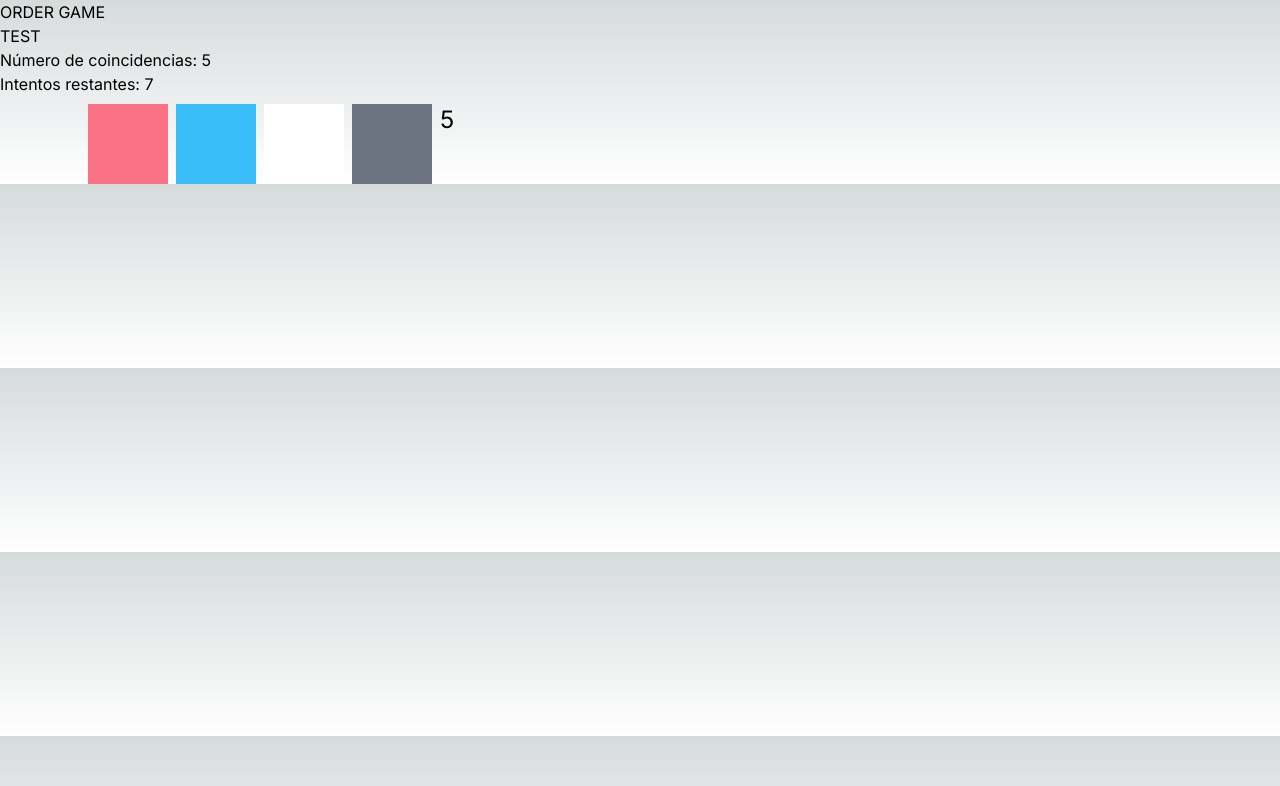
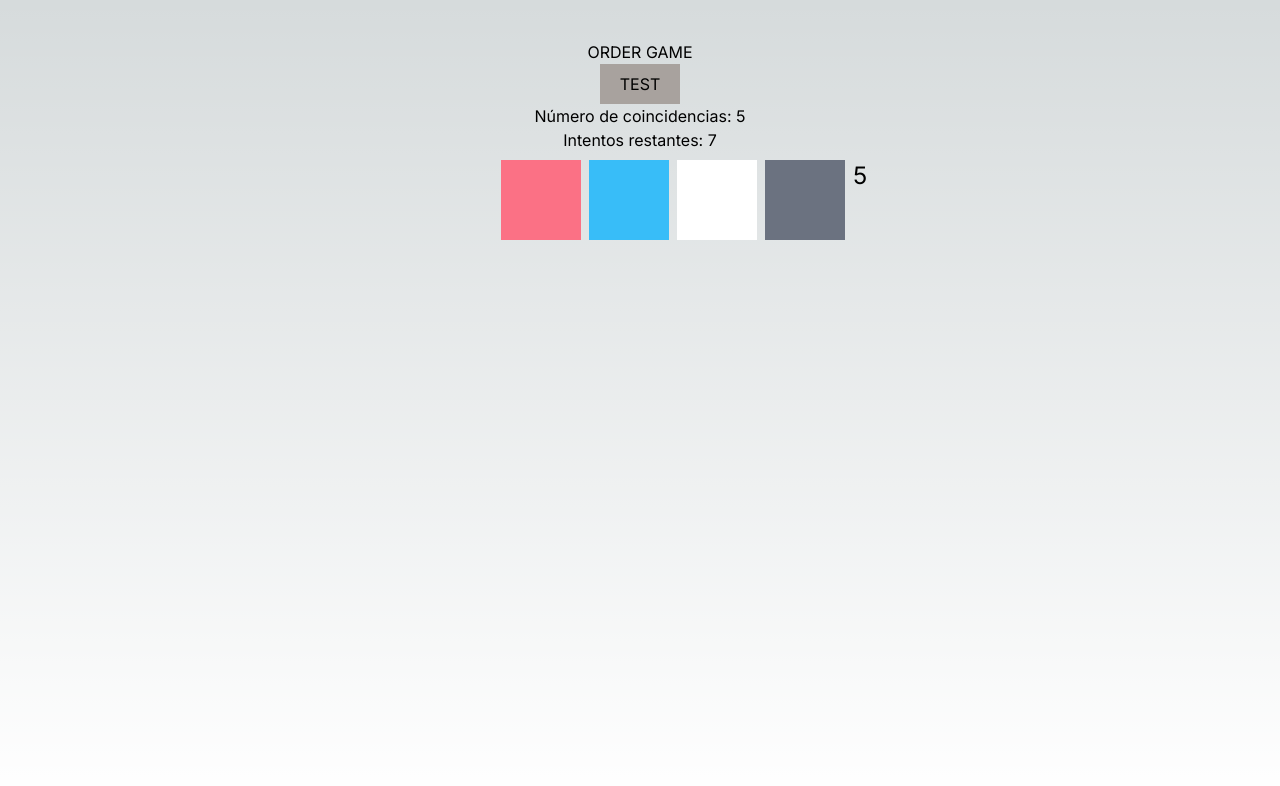
Before and after one commit to kukapu/ordergame, a Next.js app: page / in a window 1280 px wide. Both pictures are taken after a click on the button "TEST". Shown: the top 786 px of the page. Built offline with nearby package versions, Linux system fonts and the light colour scheme.

Commit message:
fix dependencies

```diff
--- a/src/app/page.tsx
+++ b/src/app/page.tsx
@@ -3,6 +3,7 @@ import { OrderItem } from '@/components/OrderItem';
 import { DndContext, closestCenter } from '@dnd-kit/core';
 import { SortableContext, arrayMove, verticalListSortingStrategy } from '@dnd-kit/sortable';
 import React, { useState, useEffect } from 'react';
+import { v4 as uuidv4 } from 'uuid';
 
 interface History {
   playerListCopy: string[];
@@ -60,6 +61,9 @@ export default function Home() {
 
   function checkMatches() {
     let matchCount = 0;
+    if (attempts <= 0) {
+      return;
+    }
     let playerListCopy = JSON.parse(JSON.stringify(playerList)); // Crear una copia profunda de playerList
     for (let i = 0; i < playerListCopy.length; i++) {
       if (playerListCopy[i] === solutionList[i]) {
@@ -73,13 +77,13 @@ export default function Home() {
     if (matchCount === solutionList.length) {
       setWin(true);
     }
-    if (attempts === 1) {
+    if (attempts >= 1) {
       setLose(true);
     }
   }
 
   return (
-    <div className='center'>
+    <div className='pt-10 flex flex-col items-center h-screen'>
       <h1>ORDER GAME</h1>
 
       {/* <div className='flex gap-2'>
@@ -89,7 +93,7 @@ export default function Home() {
           ))
         }
       </div> */}
-      <button onClick={checkMatches}>TEST</button>
+      <button className='h-10 w-20 bg-stone-400' onClick={checkMatches}>TEST</button>
       <p>Número de coincidencias: {matches}</p>
       <p>Intentos restantes: {attempts}</p>
       {!win && <DndContext
@@ -103,7 +107,7 @@ export default function Home() {
           <div className='flex gap-2'>
             {
               playerList.map((color) => (
-                  <OrderItem color={color} key={color}/>
+                  <OrderItem color={color} key={uuidv4()}/>
               ))
             }
           </div>
@@ -112,10 +116,10 @@ export default function Home() {
       </DndContext>}
 
       {
-        history.map(history => {
+        history.map((history, index) => {
           return (
             <>
-              <span className='flex gap-2 mt-2' key={JSON.stringify(history)}>
+              <span className='flex gap-2 mt-2' key={uuidv4()}>
                 {
                   history[0].playerListCopy.map((color: string) => (
                     <>
```
Also changed, not shown: package.json (+4 -4 lines), 1 other file (tests, documents, lock files or other folders).
